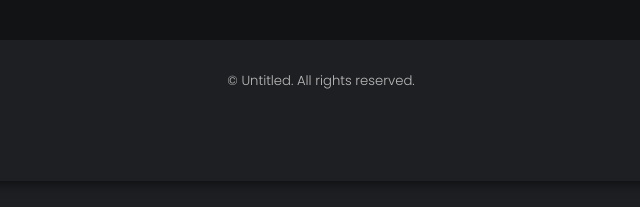
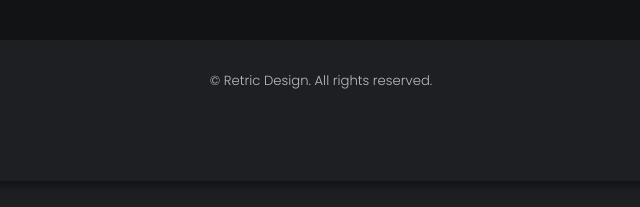
Before and after one commit to retricdesign/retricdesign.github.io, a plain HTML site: page index.html in a window 1280 px wide. Shown: the part 691-898 px from the top of the page, 319-959 px from the left. Drawn offline with Linux system fonts and the light colour scheme.

Commit message:
Update index.html

```diff
--- a/index.html
+++ b/index.html
@@ -45,7 +45,7 @@
 
 				</div>
 				<div class="copyright">
-					&copy; Untitled. All rights reserved.
+					&copy; Retric Design. All rights reserved.
 				</div>
 			</footer>
 
```
